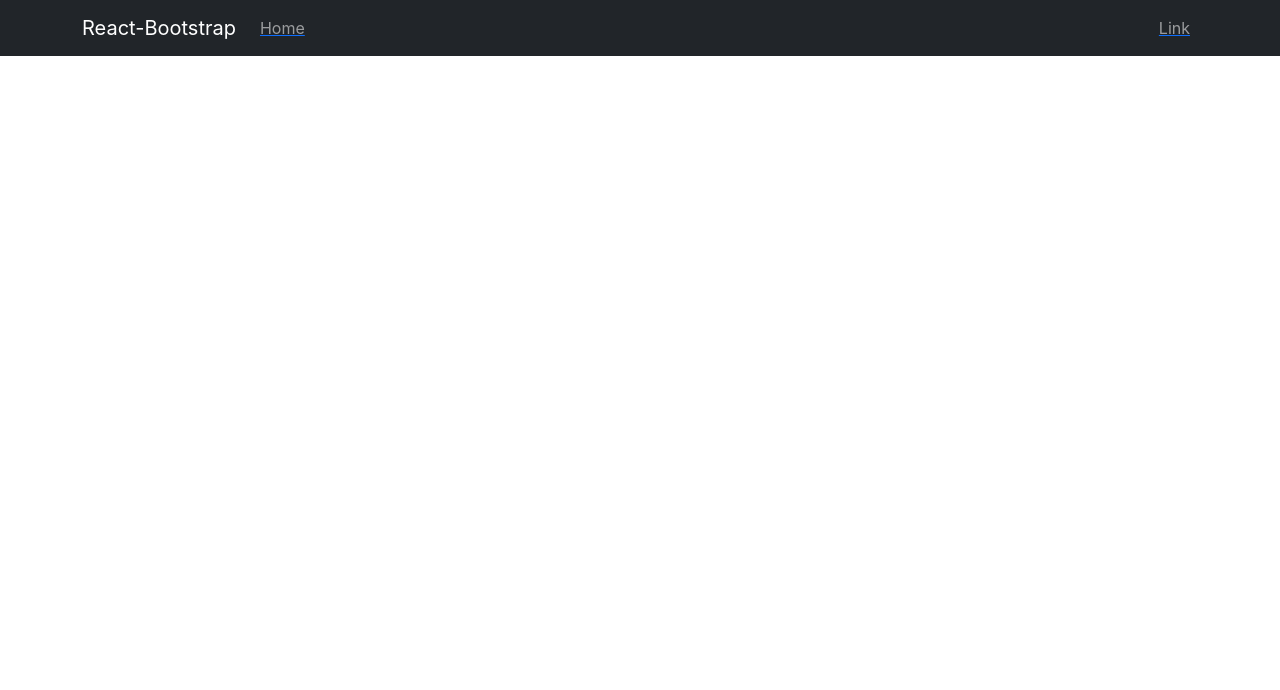
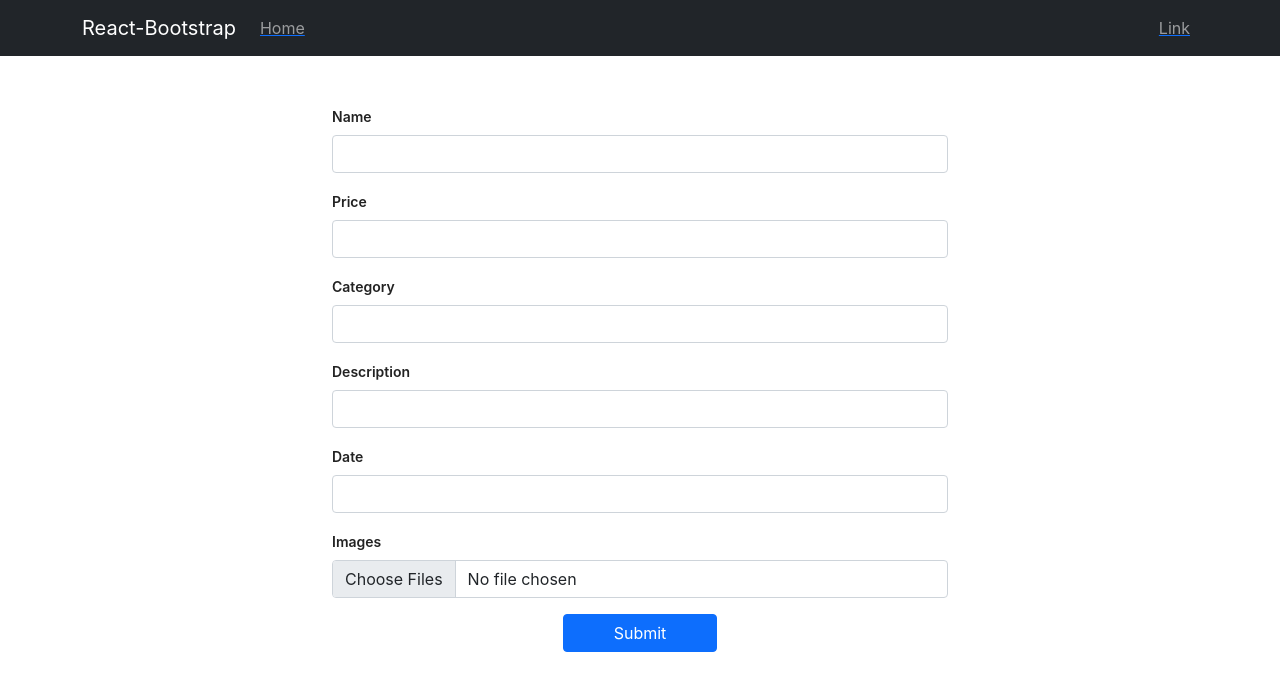
Before and after one commit to omarobaisi/TheRentalNetwork, a React (Create React App) app: page /product/1/add in a window 1280 px wide. Shown: the top 690 px of the page. Built offline with nearby package versions, Linux system fonts and the light colour scheme.

Commit message:
new post

```diff
--- a/src/App.jsx
+++ b/src/App.jsx
@@ -11,6 +11,7 @@ import Login from './components/user/Login'
 import Register from './components/user/Register'
 import Profile from './components/user/Profile'
 import Review from './components/user/Review'
+import AddProduct from './components/product/AddProduct';
 
 function App() {
 
@@ -23,7 +24,7 @@ function App() {
         <Route path='/product/:id/show' element={<Show />} />
         <Route path='/product/:id/new' element={<Edit />} />
         <Route path='/product/:id/rent' element={<Rent />} />
-
+        <Route path='/product/:id/add' element={<AddProduct />} />
         <Route path='/login' element={<Login />} />
         <Route path='/register' element={<Register />} />
         <Route path='/profile' element={<Profile />} />
--- /dev/null
+++ b/src/components/product/AddProduct.jsx
@@ -0,0 +1,121 @@
+import axios from 'axios';
+import React, { useEffect } from 'react';
+import { useState } from 'react';
+import { useNavigate, useParams } from 'react-router-dom';
+function AddProduct(props) {
+    const id = useParams()
+    console.log(id);
+    const [images , setImages] =useState([])
+
+    const fileSelectedHandler = (e) =>{
+        let files = e.target.files
+        return files
+        // console.log(files);
+        // return files
+        // console.log(files);
+        // return files
+        // const newImages = []
+        // newImages.push([...files])
+        // setImages(newImages )
+    }
+
+
+    const handleSubmit =(e) =>{
+        e.preventDefault()
+        // let name =e.target.name.value
+        // let price =e.target.price.value
+        // let category =e.target.category.value
+        // let description =e.target.description.value
+        // let date =e.target.date.value
+        let images = fileSelectedHandler()
+        console.log(images);
+        // fileSelectedHandler()
+        // console.log(images);
+        // let product = {name ,price,category,description,date,images}
+        // let producttest = {name ,price,category,description,date}
+        // console.log(product);
+        // insertPost(product)
+        // console.log(producttest);
+    }
+
+    const insertPost = async (product)=>{
+        return axios.post("http://localhost:4000/product" , product ).then(res => res._id)
+        .then(id => <navigate to={`/product/${id}/show`}/>)
+        .catch()
+    }
+
+
+
+    return (
+        <div>
+            <div className='container mt-5 mb-5 w-50'>
+            <form onSubmit={handleSubmit}>
+                <div className="mb-3">
+                    <label htmlFor="nameInput" className="form-label">Name</label>
+                    <input type="text" className="form-control" id="nameInput" name='name'/>
+                </div>
+                <div className="mb-3">
+                    <label htmlFor="priceInput" className="form-label">Price</label>
+                    <input type="text" className="form-control" id="priceInput" name='price'/>
+                </div>
+                <div className="mb-3">
+                    <label htmlFor="categoryInput" className="form-label">Category</label>
+                    <input type="text" className="form-control" id="categoryInput" name="category"/>
+                </div>
+                <div className="mb-3">
+                    <label htmlFor="descriptionInput" className="form-label">Description</label>
+                    <input type="text" className="form-control" id="descriptionInput" name="description"/>
+                </div>
+                <div className="mb-3">
+                    <label htmlFor="dateInput" className="form-label">Date</label>
+                    <input type="text" className="form-control" id="dateInput" name='date'/>
+                </div>
+                <div className="mb-3">
+                    <label htmlFor="imageInput" className="form-label">Images</label>
+                    <input type="file" className="form-control" id="imageInput"
+                    multiple accept='image/jpeg , image/png , image/jpg'
+                    onChange={fileSelectedHandler}/>
+                </div>
+                <div className='text-center'>
+                    <button type="submit" className="btn btn-primary w-25">Submit</button>
+                </div>
+            </form>
+            </div>
+        </div>
+    );
+}
+
+export default AddProduct;
+
+
+
+//             <form onSubmit={handleSubmit}>
+{/* <div>
+<label>Name</label>
+<input type="text" name='name' placeholder='Enter Product Name '/>
+</div>
+<div>
+<label>Price</label>
+<input type="number" name='price' placeholder='Enter Price'/>
+</div>
+<div>
+<label>Category </label>
+<input type="text" name="Category" placeholder='Enter Category'/>
+</div>
+<div>
+<label>Description</label>
+<textarea type="text" name="description" placeholder="Enter Description"></textarea>
+</div>
+<div>
+<label>Date</label>
+<input type="date" name='date' placeholder='Enter Date'/>
+</div>
+<div>
+<label htmlFor="files" >Images</label> */}
+{/* <input type="file"  id="files" multiple="multiple" accept='image/jpeg , image/png , image/jpg' /> */}
+{/* <input type="file" id="files" multiple accept='image/jpeg , image/png , image/jpg' onChange={fileSelectedHandler} />
+</div>
+<div>
+<button>Add New Product </button>
+</div>
+</form> */}
```
Also changed, not shown: src/components/product/newPost.jsx (added, +30 -0 lines).
